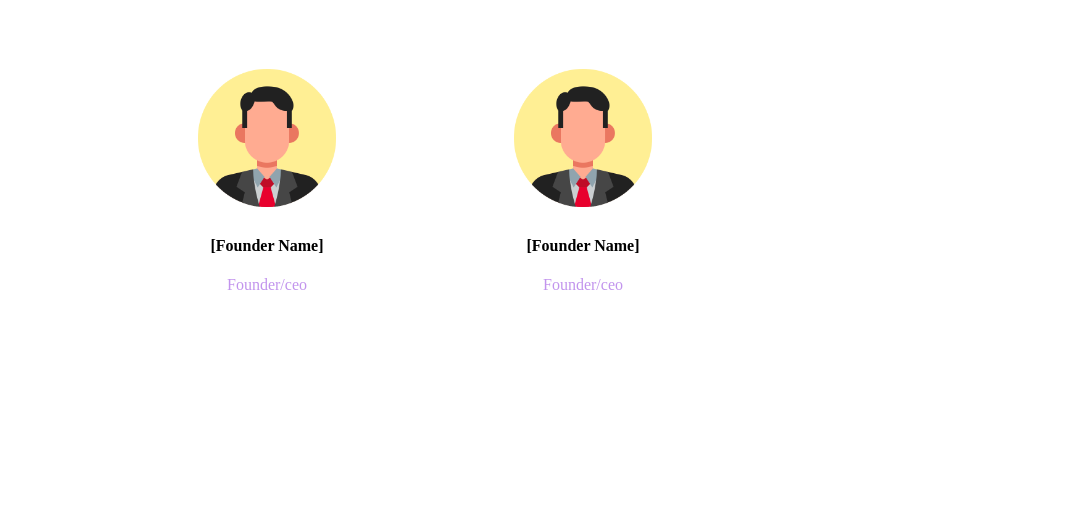
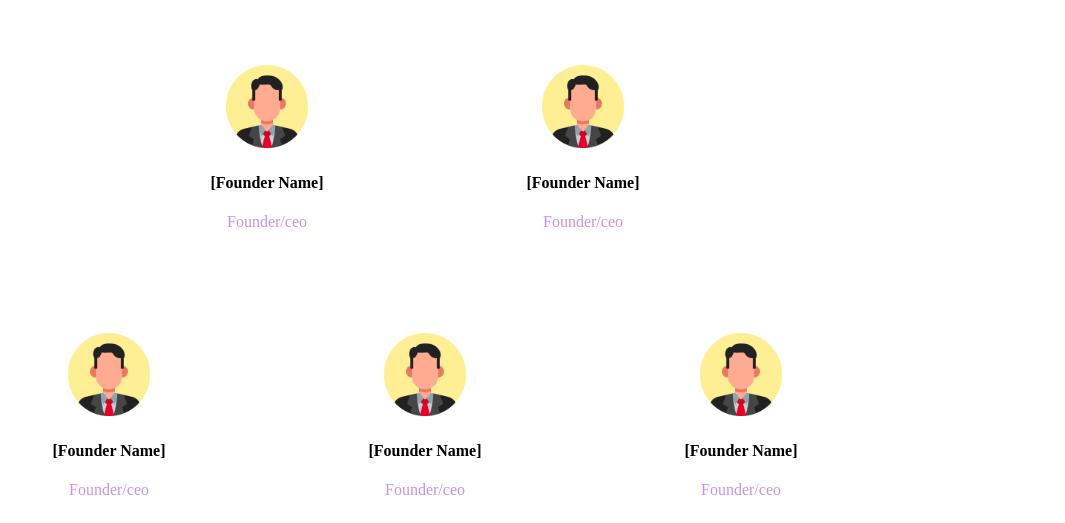
Before and after one commit to liton0023/task-1, a plain HTML site: page index.html in a window 1280 px wide. Shown: the part 364-887 px from the top of the page, without its empty margins (215-1280 px from the left). Before the commit the page ends 800 px from the top, so only its background shows below. Drawn offline with Linux system fonts and the light colour scheme.

Commit message:
management-section-complate

```diff
--- a/index.html
+++ b/index.html
@@ -45,6 +45,23 @@
           <p>Founder/ceo</p>
         </div>
       </div>
+      <div class="management-items">
+        <div class="management-item">
+          <img src="/icon/man.png" alt="" />
+          <h4>[Founder Name]</h4>
+          <p>Founder/ceo</p>
+        </div>
+        <div class="management-item">
+          <img src="/icon/man.png" alt="" />
+          <h4>[Founder Name]</h4>
+          <p>Founder/ceo</p>
+        </div>
+        <div class="management-item">
+          <img src="/icon/man.png" alt="" />
+          <h4>[Founder Name]</h4>
+          <p>Founder/ceo</p>
+        </div>
+      </div>
     </section>
   </body>
 </html>
--- a/style.css
+++ b/style.css
@@ -44,7 +44,7 @@
   border-radius: 3px;
 }
 .management-item img {
-  width: 50%;
+  width: 30%;
 }
 .management-item h4 {
   margin-top: 16px;
@@ -56,6 +56,15 @@
 .management-section {
   display: flex;
   width: 50%;
+  margin: auto;
+  margin-top: 5rem;
+  flex-direction: row;
+  align-items: center;
+  text-align: center;
+}
+.management-items {
+  display: flex;
+  width: 75%;
   margin: auto;
   margin-top: 5rem;
   flex-direction: row;
```
